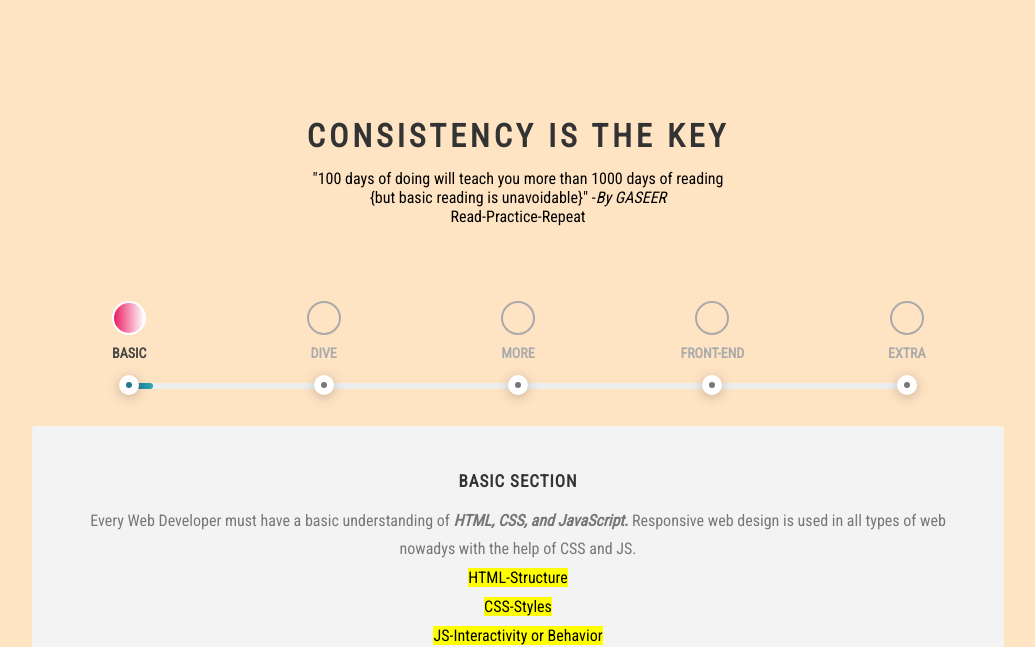
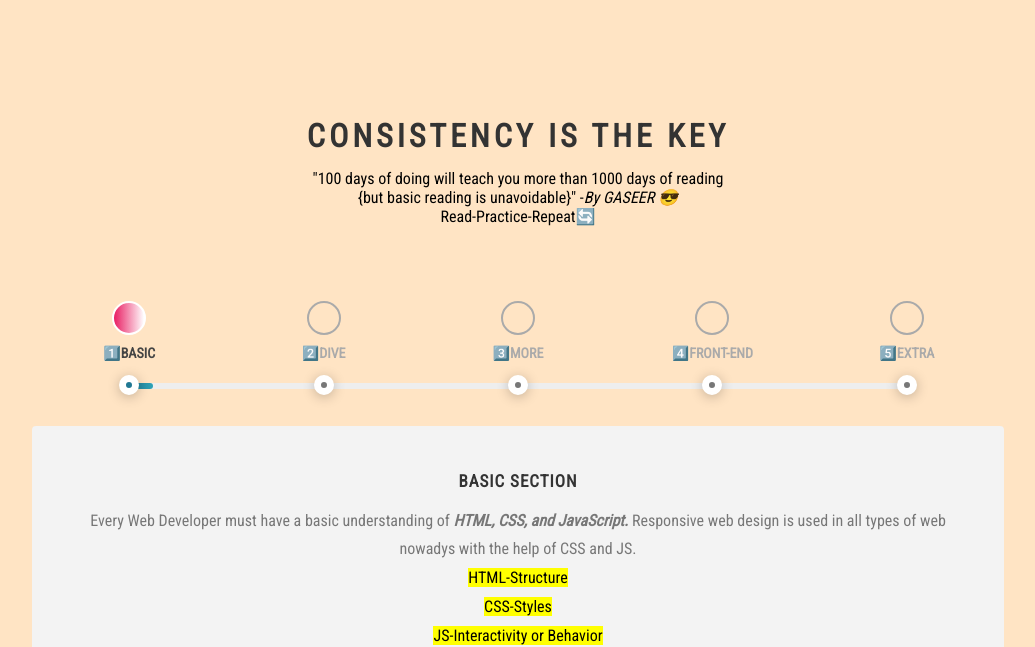
Before and after one commit to gaseer/developer, a plain HTML site: page index.html in a window 1280 px wide. Shown: the top 647 px of the page, without its empty margins (122-1157 px from the left). Drawn offline with nearby package versions, Linux system fonts and the light colour scheme.

Commit message:
Update index.html

```diff
--- a/index.html
+++ b/index.html
@@ -201,8 +201,8 @@ h1 {
 
 <h1>Consistency is the Key</h1>
 <p><center>"100 days of doing will teach you more than 1000 days of reading<br>  {but basic reading is
-                   unavoidable}"  -<i>By GASEER</i> <br>
- Read-Practice-Repeat
+                   unavoidable}"  -<i>By GASEER 😎</i> <br>
+ Read-Practice-Repeat🔄
 
 
 </center></p>
@@ -210,11 +210,11 @@ h1 {
 <div class="process-wrapper">
 <div id="progress-bar-container">
 	<ul>
-		<li class="step step01 active"><div class="step-inner">BASIC</div></li>
-		<li class="step step02"><div class="step-inner">DIVE</div></li>
-		<li class="step step03"><div class="step-inner">MORE</div></li>
-		<li class="step step04"><div class="step-inner">FRONT-END</div></li>
-		<li class="step step05"><div class="step-inner">EXTRA</div></li>
+		<li class="step step01 active"><div class="step-inner">1️⃣BASIC</div></li>
+		<li class="step step02"><div class="step-inner">2️⃣DIVE</div></li>
+		<li class="step step03"><div class="step-inner">3️⃣MORE</div></li>
+		<li class="step step04"><div class="step-inner">4️⃣FRONT-END</div></li>
+		<li class="step step05"><div class="step-inner">5️⃣EXTRA</div></li>
 	</ul>
 
 	<div id="line">
```
